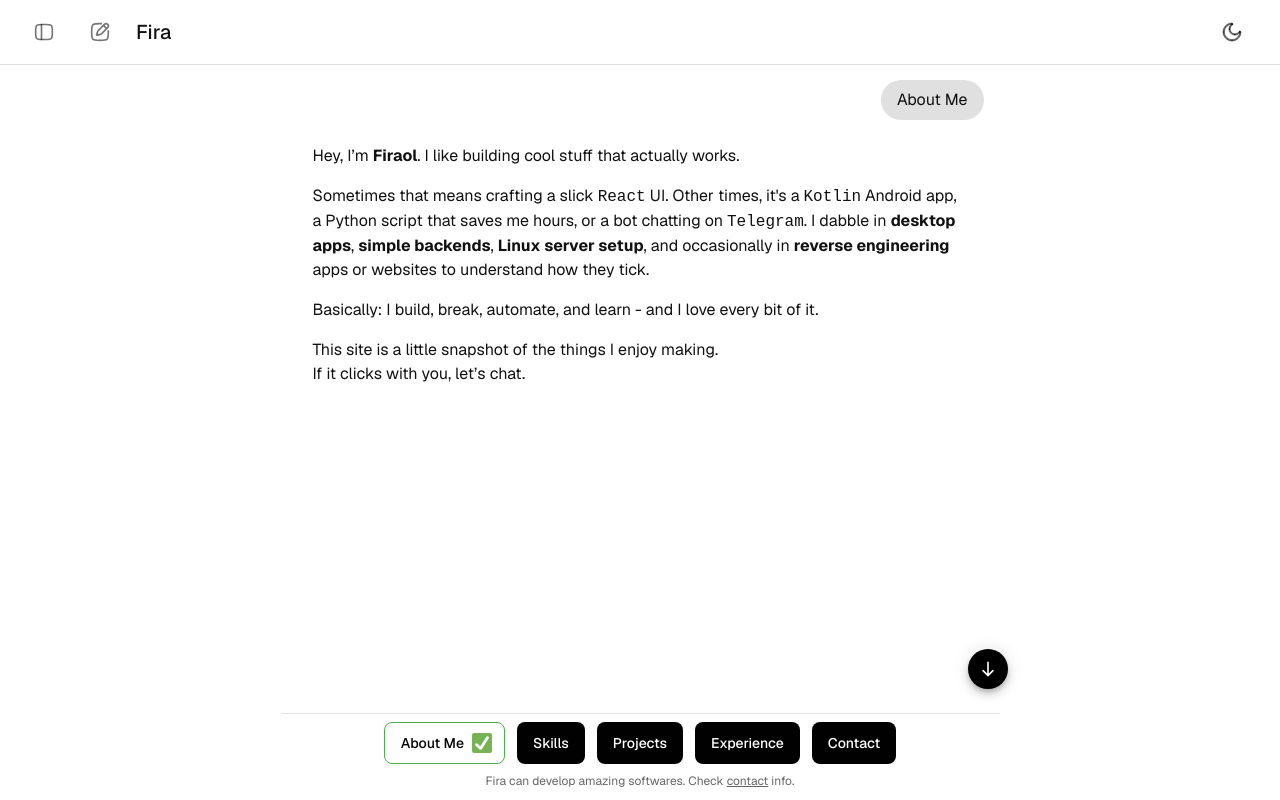
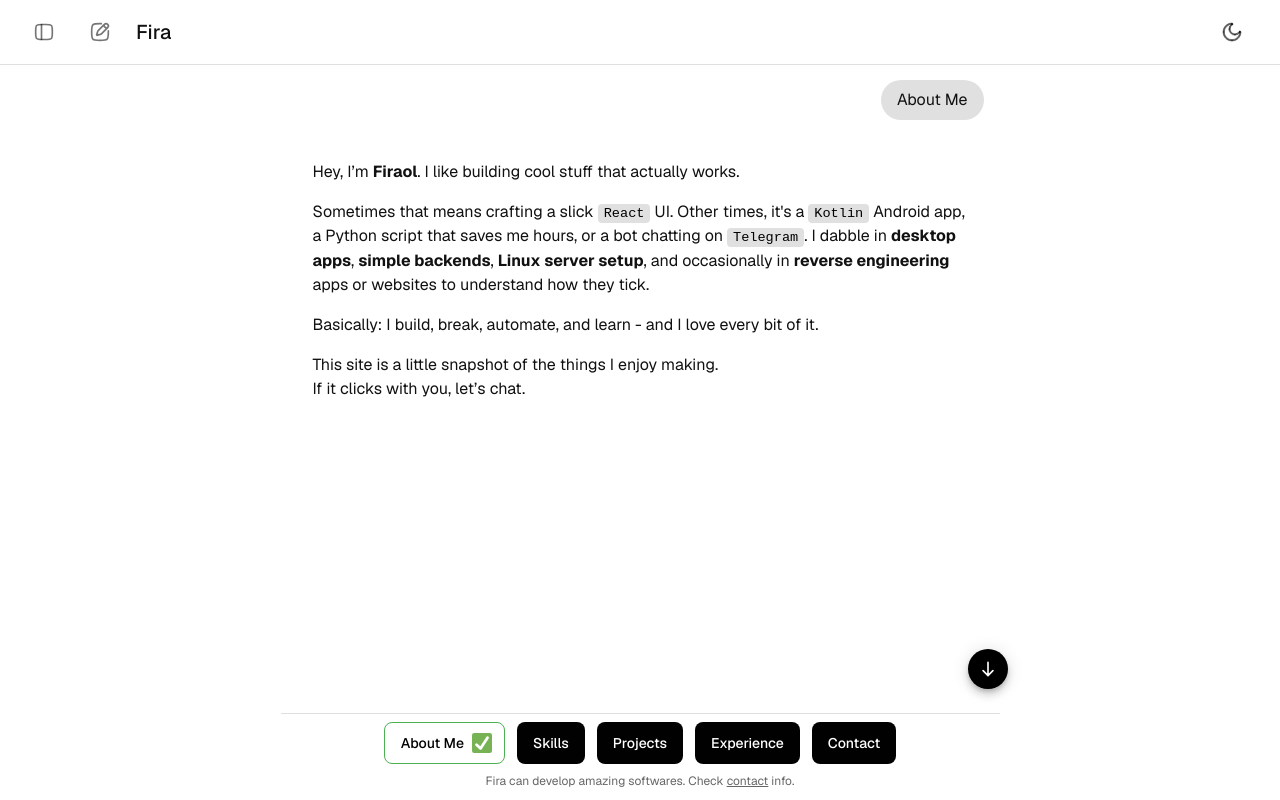
Before and after one commit to fira-pro/portfolio, a React (Vite) app: page / in a window 1280 px wide. Both pictures are taken after a click on the button "About Me". Built offline with nearby package versions, Linux system fonts and the light colour scheme.

Commit message:
add a wrapper box to style some markdown elements

```diff
--- a/src/components/chat/ChatMessage.jsx
+++ b/src/components/chat/ChatMessage.jsx
@@ -8,6 +8,32 @@ const ChatMessage = ({ section, isLast }) => {
   const { streamedContent } = usePortfolioStore();
   const content = streamedContent[section.id] || {};
 
+  const markdownStyles = {
+    code: {
+      backgroundColor: "divider",
+      color: "primary.main",
+      padding: "2px 6px",
+      borderRadius: "4px",
+      fontFamily: "monospace",
+      fontSize: "0.85em",
+    },
+    pre: {
+      backgroundColor: "#1e1e1e",
+      padding: "12px",
+      borderRadius: "8px",
+      overflowX: "auto",
+    },
+    blockquote: {
+      borderColor: "divider",
+      borderStyle: "solid",
+      borderWidth: "0 0 0 4px",
+      padding: "0.4em 1.2em",
+      marginY: 1,
+      fontStyle: "italic",
+      borderRadius: 1,
+    },
+  };
+
   return (
     <Box
       sx={{
@@ -16,6 +42,7 @@ const ChatMessage = ({ section, isLast }) => {
         justifyContent: "start",
         alignItems: "center",
         width: "100%",
+        gap: 2,
         p: 2,
         height:
           (section.status === "streaming") | isLast
@@ -34,9 +61,17 @@ const ChatMessage = ({ section, isLast }) => {
         />
       ) : (
         <ChatBubble type="assistant">
-          <Markdown remarkPlugins={[remarkGfm]}>
-            {content.content}
-          </Markdown>
+          <Box
+            sx={{
+              "& code": markdownStyles.code,
+              "& pre": markdownStyles.pre,
+              "& blockquote": markdownStyles.blockquote,
+            }}
+          >
+            <Markdown remarkPlugins={[remarkGfm]}>
+              {content.content}
+            </Markdown>
+          </Box>
         </ChatBubble>
       )}
     </Box>
```
